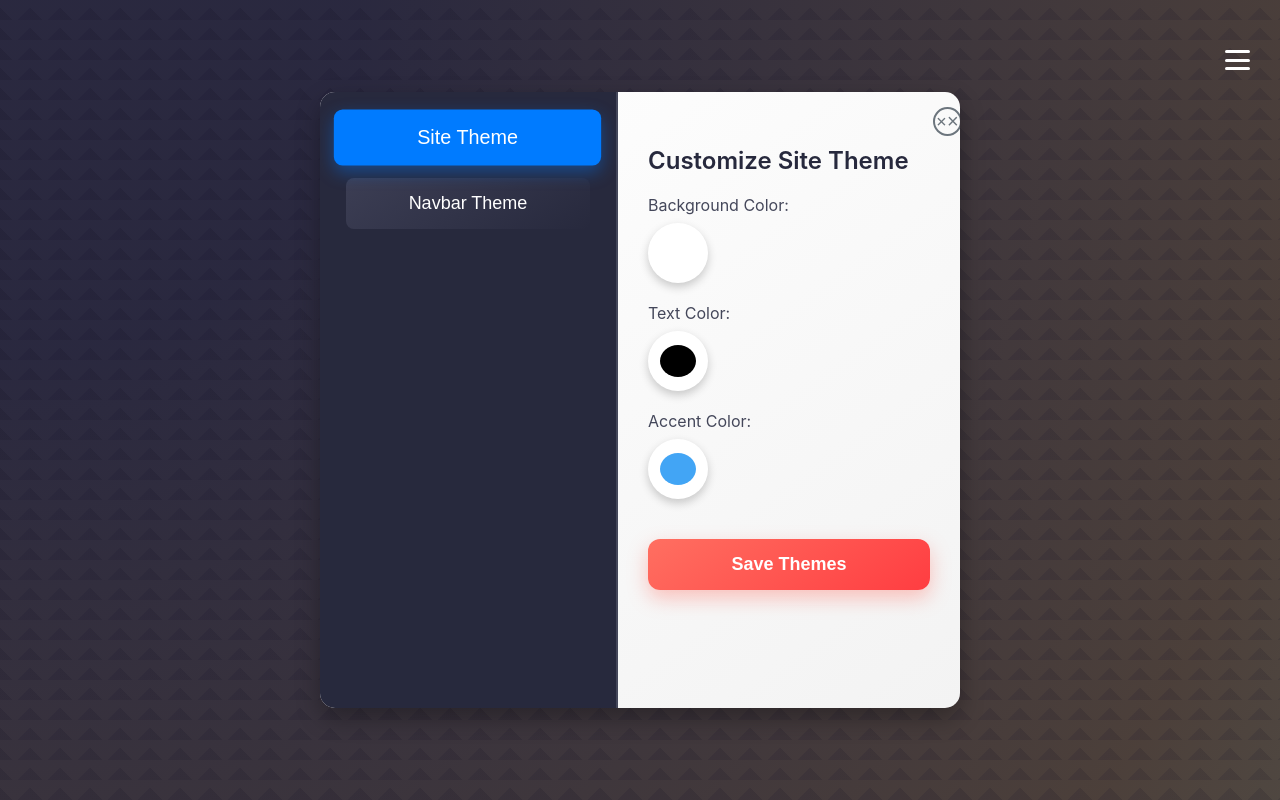
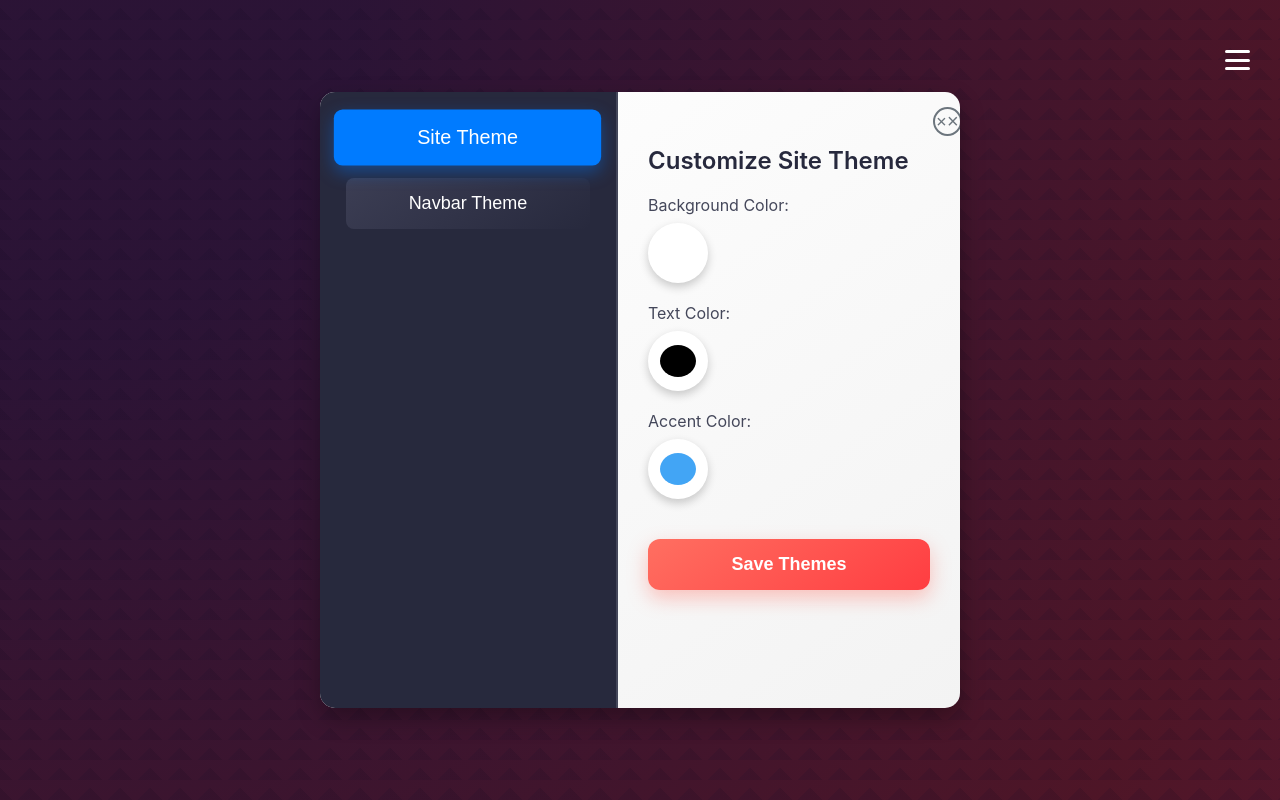
Before and after one commit to sudhanshu2070/frontDesk, a React (Create React App) app: page /frontDesk/theme in a window 1280 px wide. Built offline with nearby package versions, Linux system fonts and the light colour scheme.

Commit message:
Theme Changer 0.81

```diff
--- a/src/components/ThemeSelector/ThemeSelector.css
+++ b/src/components/ThemeSelector/ThemeSelector.css
@@ -8,7 +8,7 @@
   display: flex;
   justify-content: center;
   align-items: center;
-  background-color: #5B6057;
+  background-color: #5F1A37;
   background-image: radial-gradient(circle at 25px 25px,
                                     rgba(21, 17, 53, 0.7) 15%,
                                     rgba(53, 15, 15, 0.4) 60%,
```
